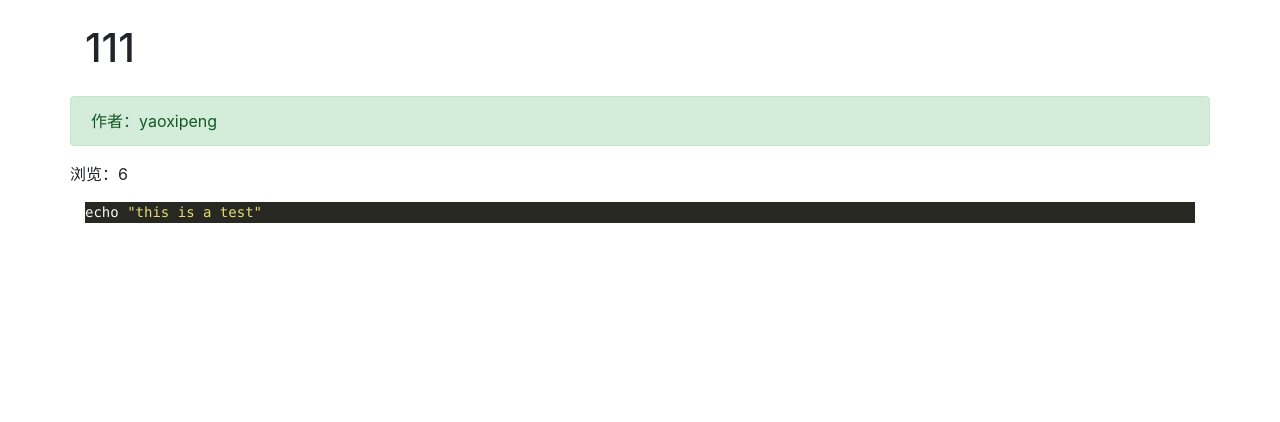
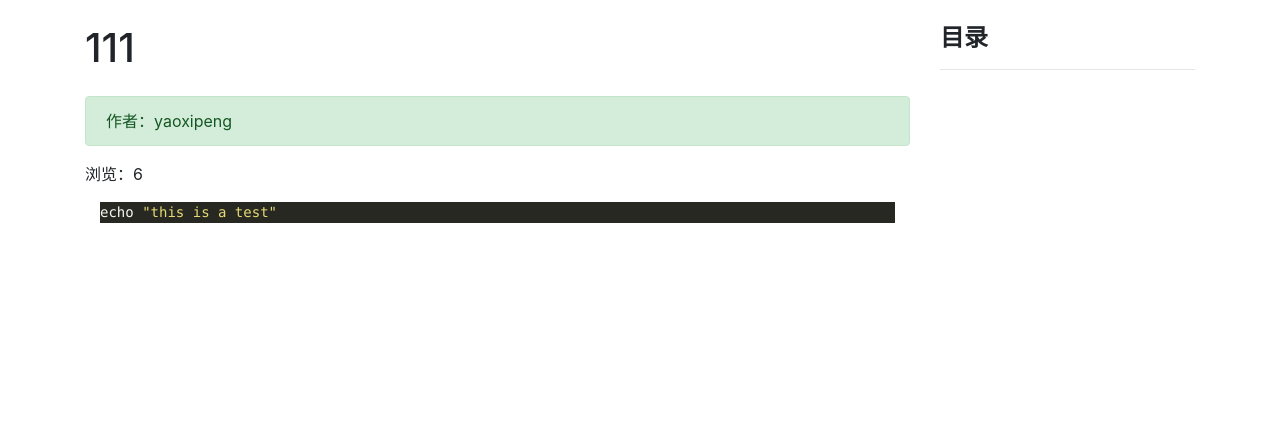
Before and after one commit to yaoxipenga/django_project, a Django app: page /article-detail/37/ in a window 1280 px wide. Shown: the part 56-478 px from the top of the page. Run offline with Django 3.2, Linux system fonts and the light colour scheme; data comes from the database, SQL or seed files in the repository; both versions use the stored data as it was after the commit; some libraries are stand-ins or nearby versions.

Commit message:
渲染Markdown文章目录

```diff
--- a/my_blog/article/views.py
+++ b/my_blog/article/views.py
@@ -58,15 +58,26 @@ def article_detail(request, id):
     article.total_views += 1
     article.save(update_fields=['total_views'])
     # 将markdown语法渲染成html样式
-    article.body = markdown.markdown(article.body,
-                                     extensions=[
-                                         # 包含 缩写、表格等常用扩展
-                                         'markdown.extensions.extra',
-                                         # 语法高亮扩展
-                                         'markdown.extensions.codehilite',
-                                     ])
+    # article.body = markdown.markdown(article.body,
+    #                                 extensions=[
+    #                                     # 包含 缩写、表格等常用扩展
+    #                                     'markdown.extensions.extra',
+    #                                     # 语法高亮扩展
+    #                                     'markdown.extensions.codehilite',
+    #                                     # 目录扩展
+    #                                     'markdown.extensions.toc',
+    #                                 ])
+    # 修改 Markdown 语法渲染
+    md = markdown.Markdown(
+        extensions=[
+            'markdown.extensions.extra',
+            'markdown.extensions.codehilite',
+            'markdown.extensions.toc',
+        ]
+    )
+    article.body = md.convert(article.body)
 
-    context = {'article': article}
+    context = {'article': article, 'toc': md.toc }
     return render(request, 'article/detail.html', context)
 
 
--- a/my_blog/templates/article/detail.html
+++ b/my_blog/templates/article/detail.html
@@ -13,9 +13,11 @@
 <!-- 文章详情 -->
 <div class="container">
     <div class="row">
+        <!-- 将原有内容嵌套进新的div中 -->
+        <div class="col-9">
         <!-- 标题及作者 -->
-        <h1 class="col-12 mt-4 mb-4">{{ article.title }}</h1>
-        <div class="col-12 alert alert-success">作者：{{ article.author }}
+        <h1 class="mt-4 mb-4">{{ article.title }}</h1>
+        <div class="alert alert-success">作者：{{ article.author }}
             {% if user == article.author %}
         · <a href="#" onclick="confirm_safe_delete()">删除文章</a>
             · <a href="{% url "article:article_update" article.id %}">编辑文章</a>
@@ -32,11 +34,22 @@
         </div>
         <div>
                 浏览：{{ article.total_views }}
-            </div>
+        </div>
+
         <!-- 文章正文 -->
         <div class="col-12">
             <p>{{ article.body|safe }}</p>
         </div>
+        </div>
+        <!-- 新增的目录 -->
+        <div class="col-3 mt-4">
+            <h4><strong>目录</strong></h4>
+            <hr>
+            <div>
+                {{ toc|safe }}
+            </div>
+        </div>
+
     </div>
 </div>
 <script>
```
Also changed, not shown: my_blog/db.sqlite3.
